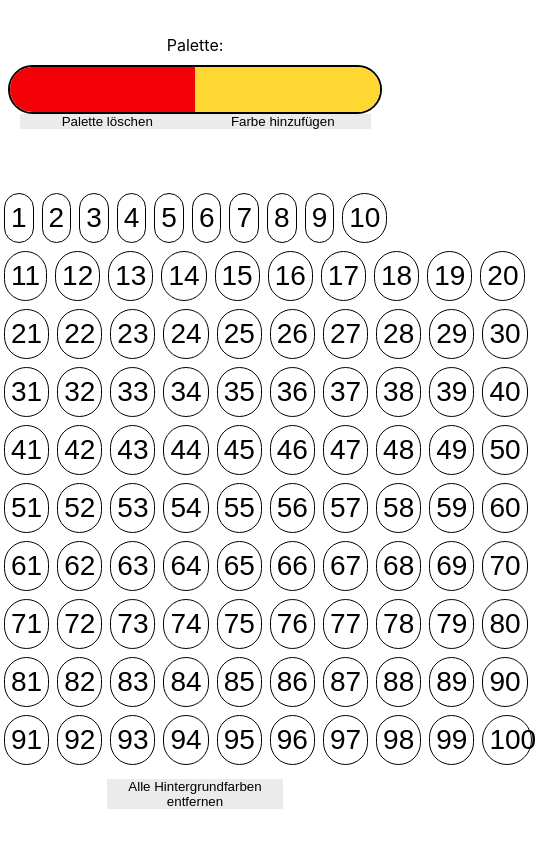
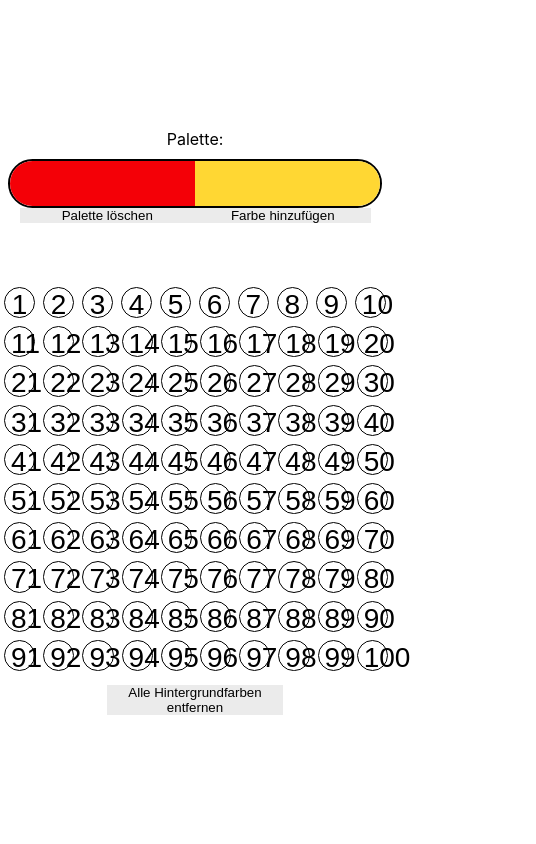
Before and after one commit to DunjaWohlers/math-beginner, a React (Create React App) app: page / in a window 390 px wide. Shown: the whole page, 536 px wide, since content can reach past the window. Built offline with nearby package versions, Linux system fonts and the light colour scheme.

Commit message:
design fix (for mobile)

```diff
--- a/src/components/tableOfNumbers.css
+++ b/src/components/tableOfNumbers.css
@@ -10,11 +10,11 @@
 }
 
 .numberBox {
-    width: 50px;
+    width: 8vw;
     border: 1px black solid;
     background-color: transparent;
-    height: 50px;
-    border-radius:25px;
+    height: 8vw;
+    border-radius:8vw;
     margin:4px;
     font-size: inherit;
 }
```
